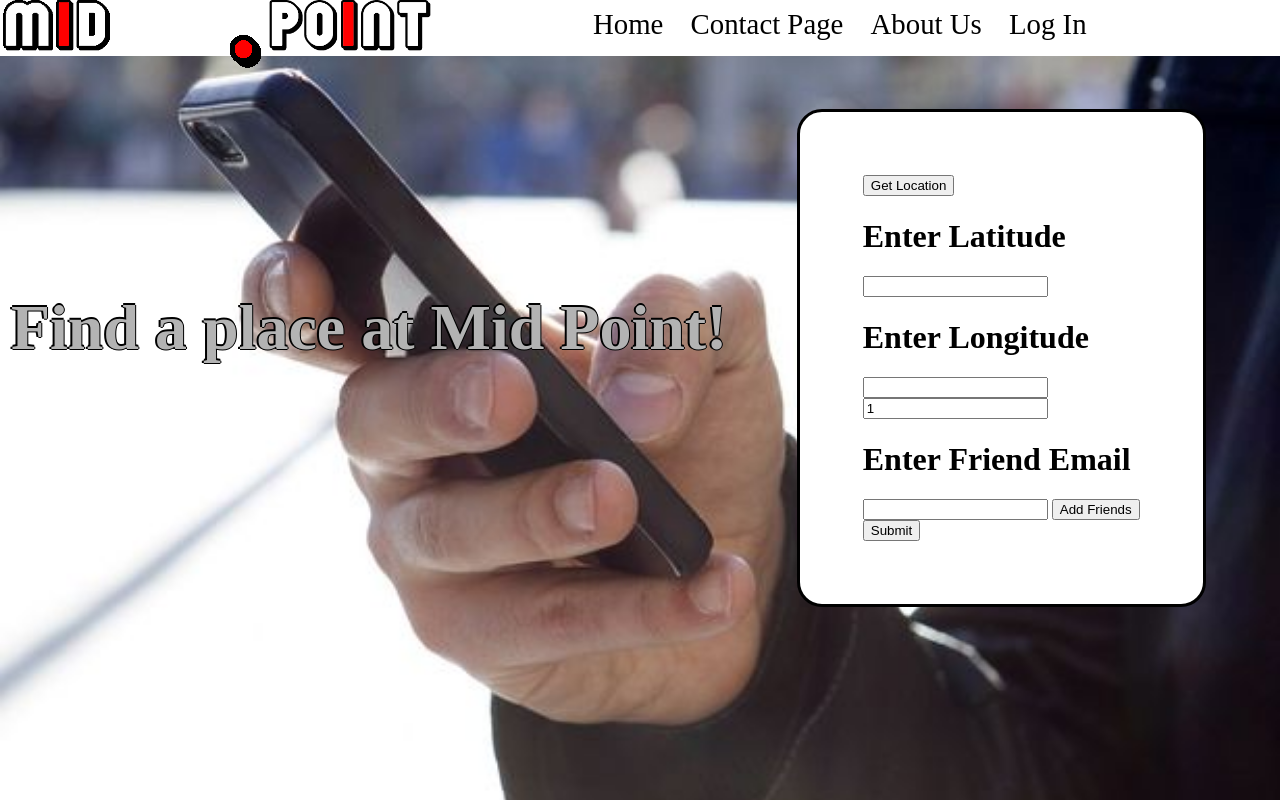
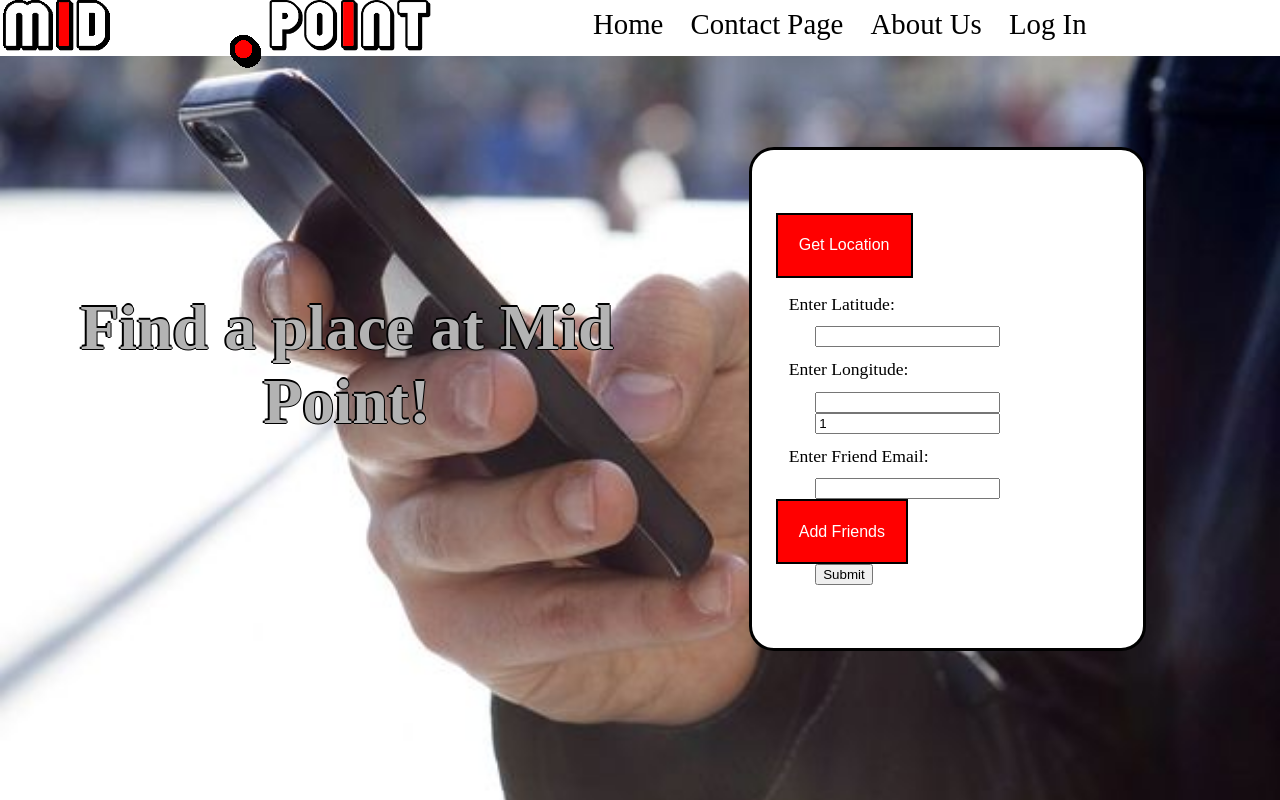
Before and after one commit to VMReyes/mid.point, a Python web app: template templates/index.html in a window 1280 px wide. Run offline with Jinja, Linux system fonts and the light colour scheme; the template is opened without the code that fills it, so the values that code supplies are empty; some libraries are stand-ins or nearby versions.

Commit message:
Button Changes

```diff
--- a/static/main2.css
+++ b/static/main2.css
@@ -113,8 +113,11 @@
 #main_right{
   border-radius: 25px;
   border-style: solid;
+  opacity: 0.5;
   background-color: white;
   margin: 5%;
+  margin-top: 8%;
+  margin-right:10%;
   padding: 5%;
 }
 
@@ -151,3 +154,24 @@
   display: flex;
   flex-direction: column;
 }
+
+/*Form*/
+#main_right button{
+  margin-left:-15%;
+  background-color: red;
+  border-style: solid;
+  color: white;
+  padding: 8%;
+  border: 1px solid
+  text-align: center;
+  text-decoration: none;
+  display: inline-block;
+  font-size: 16px;
+  cursor: pointer;
+}
+
+#main_right h1{
+  margin-left: -10%;
+  font-weight: 300;
+  font-size: 110%;
+}
--- a/templates/index.html
+++ b/templates/index.html
@@ -48,13 +48,14 @@
             <!-- Vic's code -->
         <button onclick="getLocation()">Get Location</button>
         <p id="demo"></p>
+
         <form action="/results">
-          <h1>Enter Latitude</h1>
+          <h1>Enter Latitude:</h1>
           <input id = "latBox" type="text" name="loc1"/>
-          <h1>Enter Longitude</h1>
+          <h1>Enter Longitude:</h1>
           <input id = "lonBox"type="text" name="loc2"/> <br/>
           <input type="text" value="1" name="friends" id="friendCounter" readonly>
-          <h1>Enter Friend Email</h1>
+          <h1>Enter Friend Email:</h1>
           <input id = "flatBox" type="text" name="femail1" value=""/>
           <button onclick="addFields()" type="button">Add Friends</button>
           <div id='wrapper'></div>
```
Also changed, not shown: 1 other file.
